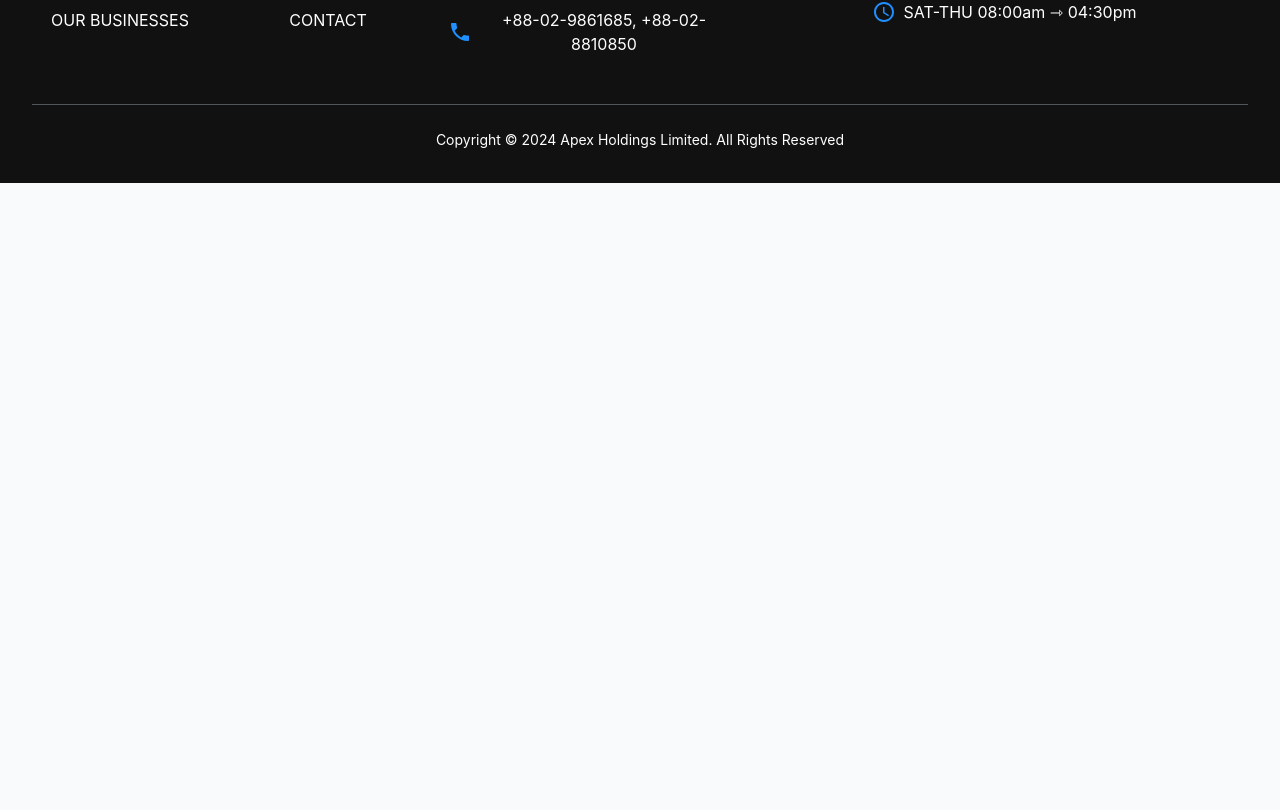
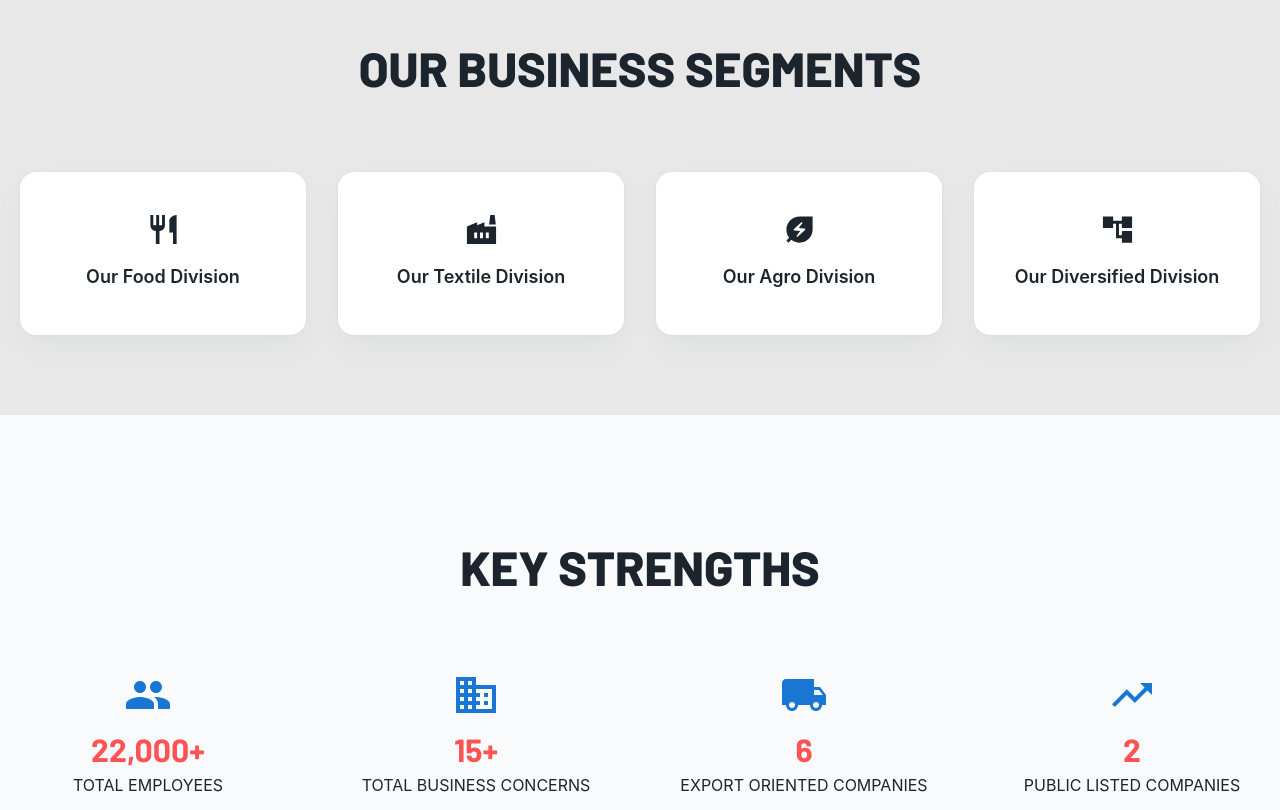
Before and after one commit to mecoderforhad/Apex-home-page, a React (Vite) app: page / in a window 1280 px wide. Shown: the part 1210-2020 px from the top of the page. Before the commit the page ends 1393 px from the top, so only its background shows below. Built offline with nearby package versions, Linux system fonts and the light colour scheme.

Commit message:
added key strengths sections

```diff
--- a/src/pages/about-us.tsx
+++ b/src/pages/about-us.tsx
@@ -11,7 +11,7 @@ export default function AboutUs() {
           ABOUT <span style={{ color: '#0056b3' }}>US</span>
         </Typography>
       </Box>
-      <Grid container>
+      <Grid container my={5}>
         <Grid item lg={5.5} mx={2} sx={{ height: '350px' }}>
           <Box my={2}>
             <Typography variant="h5" component="h2" fontWeight="bold" mb={2}>
--- a/src/pages/home.tsx
+++ b/src/pages/home.tsx
@@ -4,6 +4,8 @@ import { CONFIG } from 'src/config-global';
 import ApexSlider from 'src/common/ApexSlider';
 
 import AboutUs from './about-us';
+import BusinessSegments from './our-business';
+import KeyStrengths from './key-strengths';
 
 
 // ----------------------------------------------------------------------
@@ -21,6 +23,8 @@ export default function Page() {
       </Helmet>
       <ApexSlider />
       <AboutUs />
+      <BusinessSegments />
+      <KeyStrengths />
     </>
   );
 }
--- /dev/null
+++ b/src/pages/key-strengths.tsx
@@ -0,0 +1,69 @@
+import React from 'react';
+
+// eslint-disable-next-line import/no-extraneous-dependencies
+import { styled } from '@mui/system';
+import { Box, Grid, Typography } from '@mui/material';
+import { People, Business, TrendingUp, LocalShipping } from '@mui/icons-material';
+
+const HoverBox = styled(Box)(({ theme }) => ({
+  transition: 'transform 0.3s ease-in-out',
+  '&:hover': {
+    transform: 'scale(1.05)',
+  },
+  textAlign: 'center',
+}));
+
+const KeyStrengths = () => (
+    <Box sx={{ margin: "40px 0px" }}>
+      <Typography variant="h2" align="center" gutterBottom my={5}>
+        KEY STRENGTHS
+      </Typography>
+      <Grid container spacing={4} justifyContent="center" my={5}>
+        {/* Total Employees */}
+        <Grid item xs={12} sm={6} md={3}>
+          <HoverBox>
+            <People style={{ fontSize: 48, color: '#1976d2' }} />
+            <Typography variant="h3" color="primary">
+              22,000+
+            </Typography>
+            <Typography variant="body1">TOTAL EMPLOYEES</Typography>
+          </HoverBox>
+        </Grid>
+
+        {/* Total Business Concerns */}
+        <Grid item xs={12} sm={6} md={3}>
+          <HoverBox>
+            <Business style={{ fontSize: 48, color: '#1976d2' }} />
+            <Typography variant="h3" color="primary">
+              15+
+            </Typography>
+            <Typography variant="body1">TOTAL BUSINESS CONCERNS</Typography>
+          </HoverBox>
+        </Grid>
+
+        {/* Export Oriented Companies */}
+        <Grid item xs={12} sm={6} md={3}>
+          <HoverBox>
+            <LocalShipping style={{ fontSize: 48, color: '#1976d2' }} />
+            <Typography variant="h3" color="primary">
+              6
+            </Typography>
+            <Typography variant="body1">EXPORT ORIENTED COMPANIES</Typography>
+          </HoverBox>
+        </Grid>
+
+        {/* Public Listed Companies */}
+        <Grid item xs={12} sm={6} md={3}>
+          <HoverBox>
+            <TrendingUp style={{ fontSize: 48, color: '#1976d2' }} />
+            <Typography variant="h3" color="primary">
+              2
+            </Typography>
+            <Typography variant="body1">PUBLIC LISTED COMPANIES</Typography>
+          </HoverBox>
+        </Grid>
+      </Grid>
+    </Box>
+  );
+
+export default KeyStrengths;
--- /dev/null
+++ b/src/pages/our-business.tsx
@@ -0,0 +1,77 @@
+import { Grid, Card, useTheme, Typography, CardContent } from '@mui/material';
+import { Factory, Restaurant, AccountTree, EnergySavingsLeaf } from '@mui/icons-material';
+
+const BusinessSegments = () => {
+  const theme = useTheme();
+
+  const segments = [
+    { title: 'Our Food Division', icon: <Restaurant fontSize="large" /> },
+    { title: 'Our Textile Division', icon: <Factory fontSize="large" /> },
+    { title: 'Our Agro Division', icon: <EnergySavingsLeaf fontSize="large" /> },
+    { title: 'Our Diversified Division', icon: <AccountTree fontSize="large" /> },
+  ];
+
+  return (
+    <div
+      style={{
+        padding: '40px 20px',
+        backgroundColor: theme.palette.mode === 'dark' ? '#2e3b55' : '#e8e8e8',
+        margin: "40px 0px"
+      }}
+    >
+      <Typography variant="h2" align="center" gutterBottom color={theme.palette.text.primary} my={5}>
+        OUR BUSINESS SEGMENTS
+      </Typography>
+      <Grid container spacing={4} justifyContent="center" my={5}>
+        {segments.map((segment, index) => (
+          <Grid item xs={12} sm={6} md={3} key={index}>
+            <Card
+              sx={{
+                textAlign: 'center',
+                padding: '20px',
+                height: '100%',
+                backgroundColor: theme.palette.background.paper,
+                transition: 'transform 0.3s ease',
+                '&:hover': {
+                  transform: 'scale(1.05)', // Slightly enlarge the card on hover
+                },
+              }}
+            >
+              <CardContent
+                sx={{
+                  padding: '20px',
+                  transition: 'transform 0.3s ease',
+                  display: 'flex',
+                  flexDirection: 'column',
+                  alignItems: 'center',
+                }}
+              >
+                <div
+                  style={{
+                    transform: 'scale(1)',
+                    transition: 'transform 0.3s ease',
+                  }}
+                  className="icon"
+                >
+                  {segment.icon}
+                </div>
+                <Typography
+                  variant="h6"
+                  style={{
+                    marginTop: '10px',
+                    transition: 'transform 0.3s ease',
+                  }}
+                  color={theme.palette.text.primary}
+                >
+                  {segment.title}
+                </Typography>
+              </CardContent>
+            </Card>
+          </Grid>
+        ))}
+      </Grid>
+    </div>
+  );
+};
+
+export default BusinessSegments;
```
